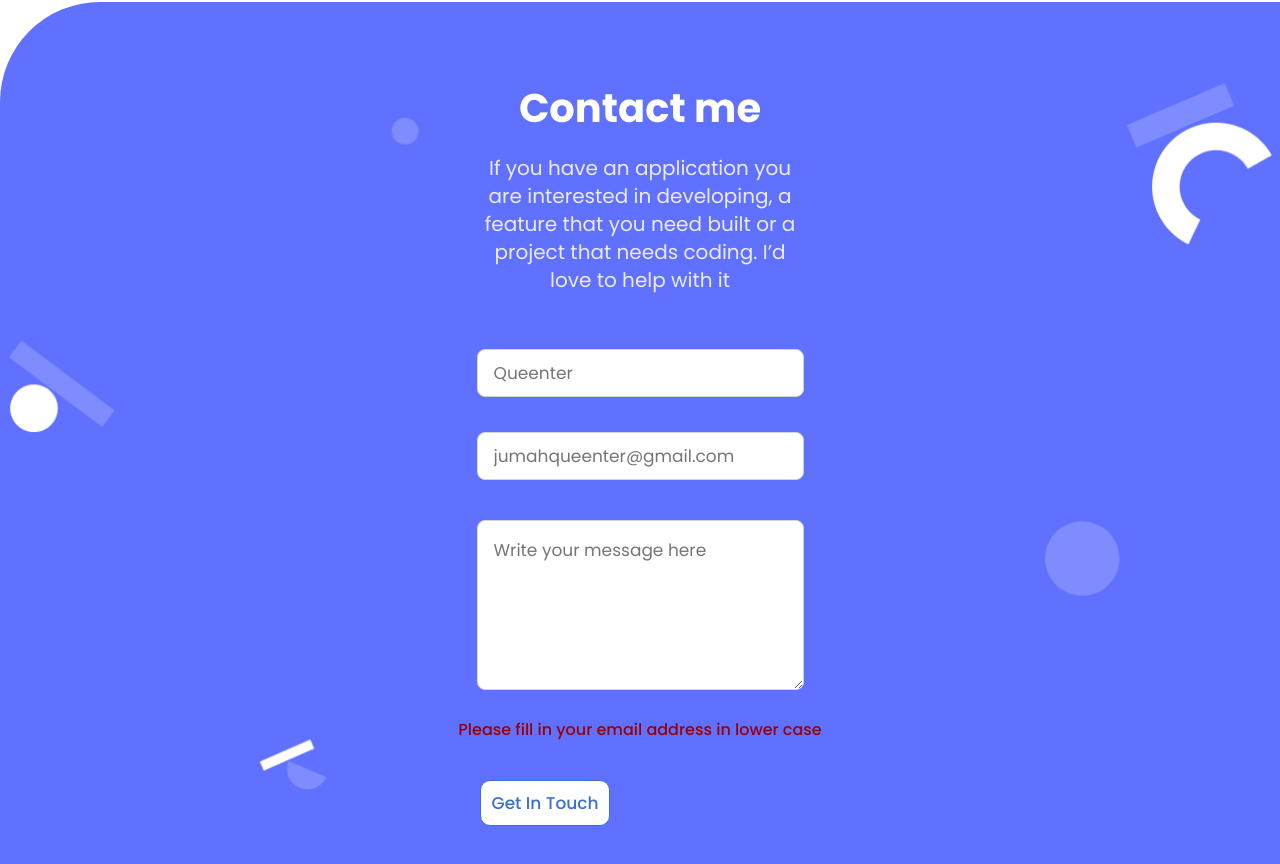
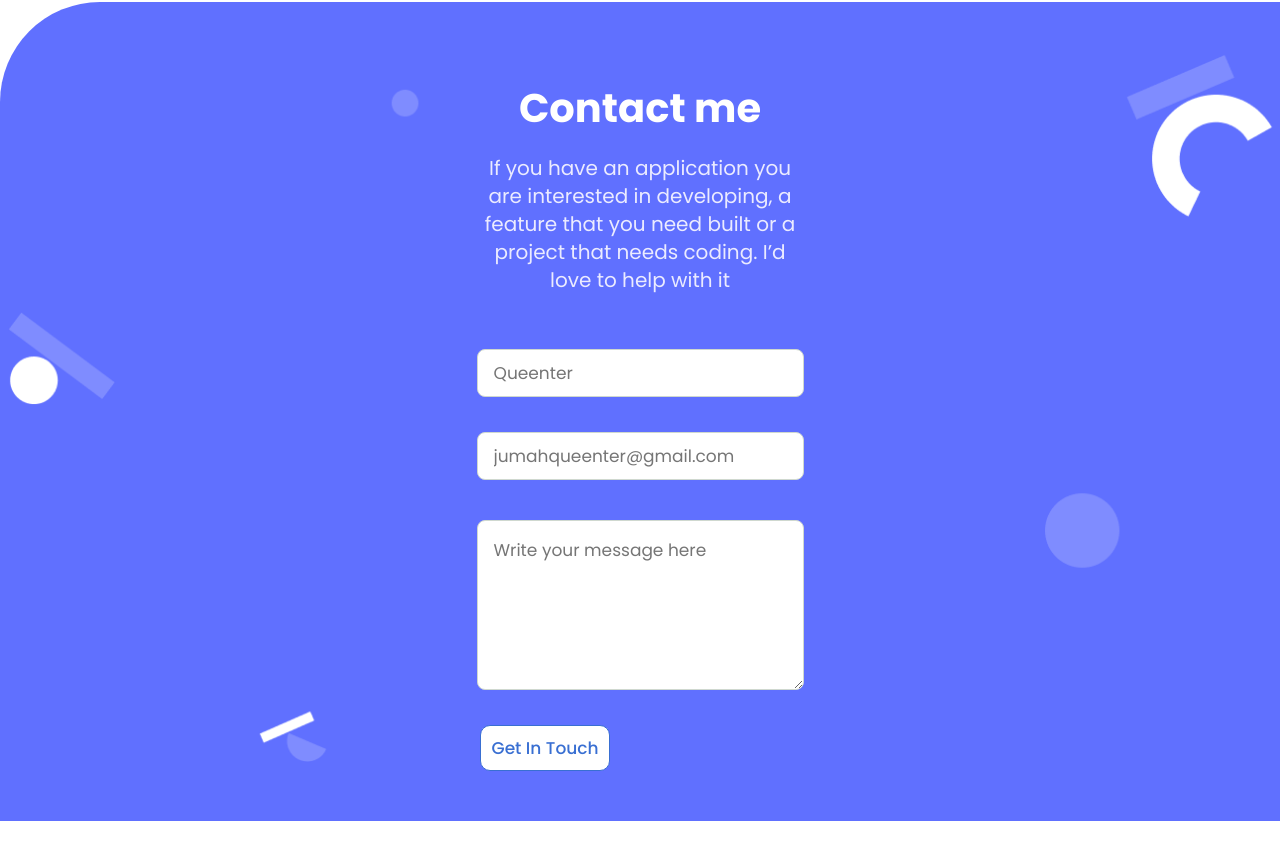
Before and after one commit to QueenterJuma/QueenterJuma-Responsive-Porfolio.github.io, a plain HTML site: page index.html in a window 1280 px wide. Shown: the part 2846-3710 px from the top of the page. After the commit the page ends 3667 px from the top, so only its background shows below. Drawn offline with Linux system fonts and the light colour scheme.

Commit message:
Add changes in indexh.html,style.css,script.js file

```diff
--- a/index.html
+++ b/index.html
@@ -238,7 +238,7 @@
           <input type="text" name="name" maxlength="30" placeholder="Queenter" required><br>
           <input type="email" id="email" placeholder="jumahqueenter@gmail.com" required><br>
           <textarea type="text" id="text" maxlength="500" rows="8" cols="50" placeholder="Write your message here" required></textarea><br>
-          <small class="valid-error" id="validError">Please fill in your email address in lower case</small><br>
+          <small class="valid-error" id="validError">Please fill in your email address in lower case</small>
           <button class="getintouch" type="submit" id="button">Get In Touch</button>
         </form>
       </div>
--- a/style.css
+++ b/style.css
@@ -434,7 +434,7 @@ button:active {
   font-size: 16px;
   line-height: 30px;
   color: #900;
-
+  display: none;
 }
 
 .f-contact textarea {
```
